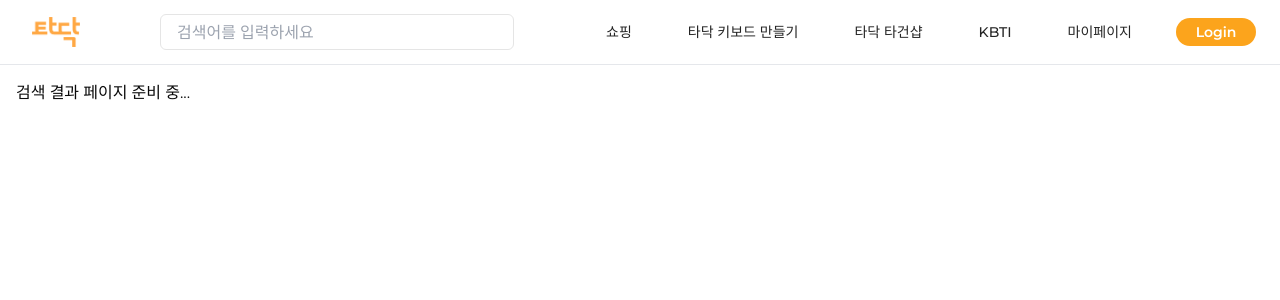
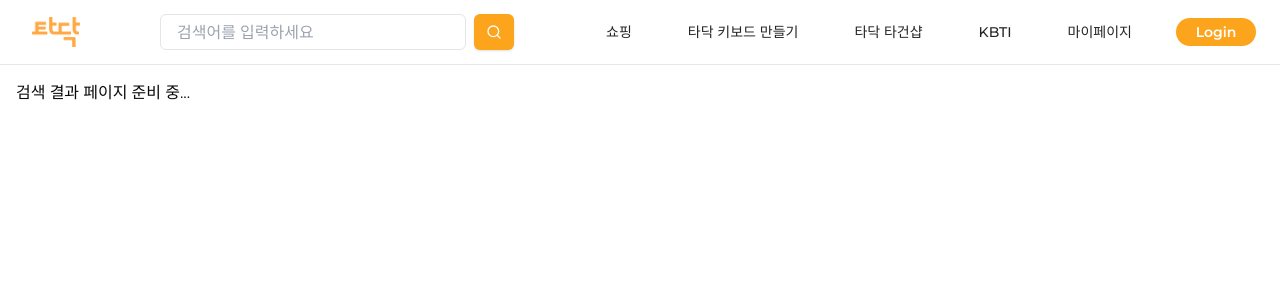
Before and after one commit to teamdadada/tadak, a React (Vite) app in the folder client/web/: page /search in a window 1280 px wide. Shown: the top 300 px of the page. Built offline with nearby package versions, Linux system fonts and the light colour scheme; a web font is replaced by a local one.

Commit message:
[S12P31A703-480] [FE] feat: SearchBar에 검색 버튼 추가 및 클릭 이동 기능 구현

```diff
--- a/client/web/src/components/common/SearchBar.tsx
+++ b/client/web/src/components/common/SearchBar.tsx
@@ -1,5 +1,7 @@
 import { useState } from 'react'
+import { FiSearch } from 'react-icons/fi'
 import { useNavigate } from 'react-router-dom'
+import { Button } from '../ui/button'
 
 const SearchBar = ({ isMobile = false }: { isMobile?: boolean }) => {
   const [query, setQuery] = useState('')
@@ -12,16 +14,25 @@ const SearchBar = ({ isMobile = false }: { isMobile?: boolean }) => {
   }
 
   return (
-    <form onSubmit={handleSubmit} className="w-full">
+    <form onSubmit={handleSubmit} className="flex w-full gap-2">
       <input
         type="text"
         value={query}
         onChange={(e) => setQuery(e.target.value)}
         placeholder="검색어를 입력하세요"
-        className={`w-full px-4 border rounded-md focus:outline-none focus:ring-1 focus:ring-tadak-primary ${
+        className={`flex-1 w-full px-4 border rounded-md focus:outline-none focus:ring-1 focus:ring-tadak-primary ${
           isMobile ? 'h-10' : 'h-9 max-w-[32rem] min-w-[12rem]'
         }`}
       />
+      <Button
+        type="button"
+        onClick={handleSubmit}
+        className={`flex items-center justify-center text-white rounded-md bg-tadak-primary hover:bg-tadak-primary ${
+          isMobile ? 'w-10 h-10' : 'w-10 h-9'
+        }`}
+      >
+        <FiSearch size={18} />
+      </Button>
     </form>
   )
 }
```
